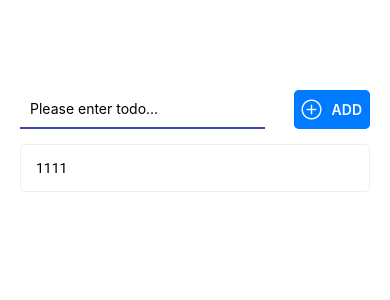
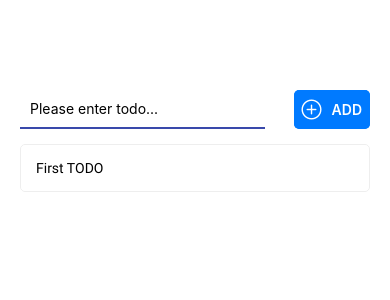
Before and after one commit to LevDomasnih/React-Native, a React Native app: screen / in a window 390 px wide. Shown: the top 300 px of the page. Built offline with nearby package versions, Linux system fonts and the light colour scheme.

Commit message:
Add react context

```diff
--- a/App.js
+++ b/App.js
@@ -1,12 +1,9 @@
-import React, {useEffect, useState} from 'react';
-import {Alert, StyleSheet, View} from 'react-native';
+import React, {useState} from 'react';
 import * as Font from 'expo-font'
+import AppLoading from "expo-app-loading";
 
-import Navbar from "./src/components/Navbar";
-import MainScreen from "./src/screens/MainScreen";
-import TodoScreen from "./src/screens/TodoScreen";
-import AppLoading from "expo-app-loading";
-import theme from "./src/theme";
+import MainLayout from "./src/components/MainLayout";
+import TodoState from "./src/context/todo/todoState";
 
 const loadApplication = async () => {
     await Font.loadAsync({
@@ -15,27 +12,8 @@
     })
 }
 
-export default function App() {
+const App = () => {
     const [isReady, setIsReady] = useState(false)
-    const [todoId, setTodoId] = useState(null)
-    const [todos, setTodos] = useState([])
-
-    useEffect(() => {
-        setTodos([
-            {id: "1", title: '1111'},
-            // {id: "2", title: '2222'},
-            // {id: "3", title: '3333'},
-            // {id: "4", title: '44444'},
-            // {id: "5", title: '55555'},
-            // {id: "6", title: '66666'},
-            // {id: "7", title: '7777'},
-            // {id: "8", title: '88888'},
-            // {id: "9", title: '9999'},
-            // {id: "10", title: '100000'},
-        ])
-    }, [])
-
-
 
     if (!isReady) {
         return <AppLoading
@@ -45,75 +23,12 @@
         />
     }
 
-    const addTodo = (title) => {
-        const newTodo = {
-            id: Date.now().toString(),
-            title
-        }
-
-        setTodos((prev) => [...prev, newTodo])
-    }
-
-    const removeTodo = (removeId) => {
-        const todo = todos.find(t => t.id === removeId)
-        Alert.alert(
-            "DELETE ELEMENT",
-            `You sure to delete ${todo.title}?`,
-            [
-                {
-                    text: "Cancel",
-                    style: 'cancel'
-                },
-                {
-                    text: "Delete",
-                    onPress: () => {
-                        setTodoId(null)
-                        setTodos(todos.filter(({id}) => id !== removeId))
-                    }
-                }
-            ],
-            {cancelable: false}
-        )
-    }
-
-    const updateTodo = (id, title) => {
-        setTodos(prev => {
-            return prev.map(todo => {
-                if (todo.id === id) {
-                    todo.title = title
-                }
-                return todo
-            })
-        })
-    }
-
     return (
-        <>
-            <Navbar title="Todo App"/>
-            <View style={styles.container}>
-                {todoId ?
-                    <TodoScreen
-                        goBack={() => setTodoId(null)}
-                        todo={todos.find(({id}) => id === todoId)}
-                        removeTodo={removeTodo}
-                        onSave={updateTodo}
-                    /> :
-                    <MainScreen
-                        addTodo={addTodo}
-                        todos={todos}
-                        removeTodo={removeTodo}
-                        openTodo={setTodoId}
-                    />
-                }
-            </View>
-        </>
-    );
+        <TodoState>
+            <MainLayout/>
+        </TodoState>
+    )
 }
 
-const styles = StyleSheet.create({
-    container: {
-        flex: 1,
-        paddingHorizontal: theme.PADDING_HORIZONTAL,
-        paddingVertical: 20,
-    }
-});
+
+export default App
--- /dev/null
+++ b/src/components/MainLayout.js
@@ -0,0 +1,87 @@
+import React, {useContext, useState} from "react";
+import Navbar from "./Navbar";
+import {Alert, StyleSheet, View} from "react-native";
+import TodoScreen from "../screens/TodoScreen";
+import MainScreen from "../screens/MainScreen";
+import theme from "../theme";
+import TodoContext from "../context/todo/todoContext";
+
+const MainLayout = () => {
+    const todoContext = useContext(TodoContext)
+    const [todoId, setTodoId] = useState(null)
+    const [todos, setTodos] = useState([])
+
+    const addTodo = (title) => {
+        const newTodo = {
+            id: Date.now().toString(),
+            title
+        }
+
+        setTodos((prev) => [...prev, newTodo])
+    }
+
+    const removeTodo = (removeId) => {
+        const todo = todos.find(t => t.id === removeId)
+        Alert.alert(
+            "DELETE ELEMENT",
+            `You sure to delete ${todo.title}?`,
+            [
+                {
+                    text: "Cancel",
+                    style: 'cancel'
+                },
+                {
+                    text: "Delete",
+                    onPress: () => {
+                        setTodoId(null)
+                        setTodos(todos.filter(({id}) => id !== removeId))
+                    }
+                }
+            ],
+            {cancelable: false}
+        )
+    }
+
+    const updateTodo = (id, title) => {
+        setTodos(prev => {
+            return prev.map(todo => {
+                if (todo.id === id) {
+                    todo.title = title
+                }
+                return todo
+            })
+        })
+    }
+
+    return (
+        <>
+            <Navbar title="Todo App"/>
+            <View style={styles.container}>
+                {todoId ?
+                    <TodoScreen
+                        goBack={() => setTodoId(null)}
+                        todo={todos.find(({id}) => id === todoId)}
+                        removeTodo={removeTodo}
+                        onSave={updateTodo}
+                    /> :
+                    <MainScreen
+                        addTodo={addTodo}
+                        todos={todoContext.todos}
+                        removeTodo={removeTodo}
+                        openTodo={setTodoId}
+                    />
+                }
+            </View>
+        </>
+    )
+}
+
+const styles = StyleSheet.create({
+    container: {
+        flex: 1,
+        paddingHorizontal: theme.PADDING_HORIZONTAL,
+        paddingVertical: 20,
+    }
+});
+
+export default MainLayout
--- /dev/null
+++ b/src/context/todo/todoContext.js
@@ -0,0 +1,5 @@
+import {createContext} from "react";
+
+const TodoContext = createContext()
+
+export default TodoContext
--- /dev/null
+++ b/src/context/todo/todoReducer.js
@@ -0,0 +1,5 @@
+const todoReducer = (state, action) => {
+    return state
+}
+
+export default todoReducer
--- /dev/null
+++ b/src/context/todo/todoState.js
@@ -0,0 +1,16 @@
+import React, {useReducer} from "react";
+import TodoContext from "./todoContext";
+import todoReducer from "./todoReducer";
+
+const TodoState = ({children}) => {
+    const initialState = {
+        todos: [{id: "1", title: 'First TODO'}]
+    }
+    const [state, dispatch] = useReducer(todoReducer, initialState)
+
+    return <TodoContext.Provider value={{
+        todos: state.todos
+    }}>{children}</TodoContext.Provider>
+}
+
+export default TodoState
```
